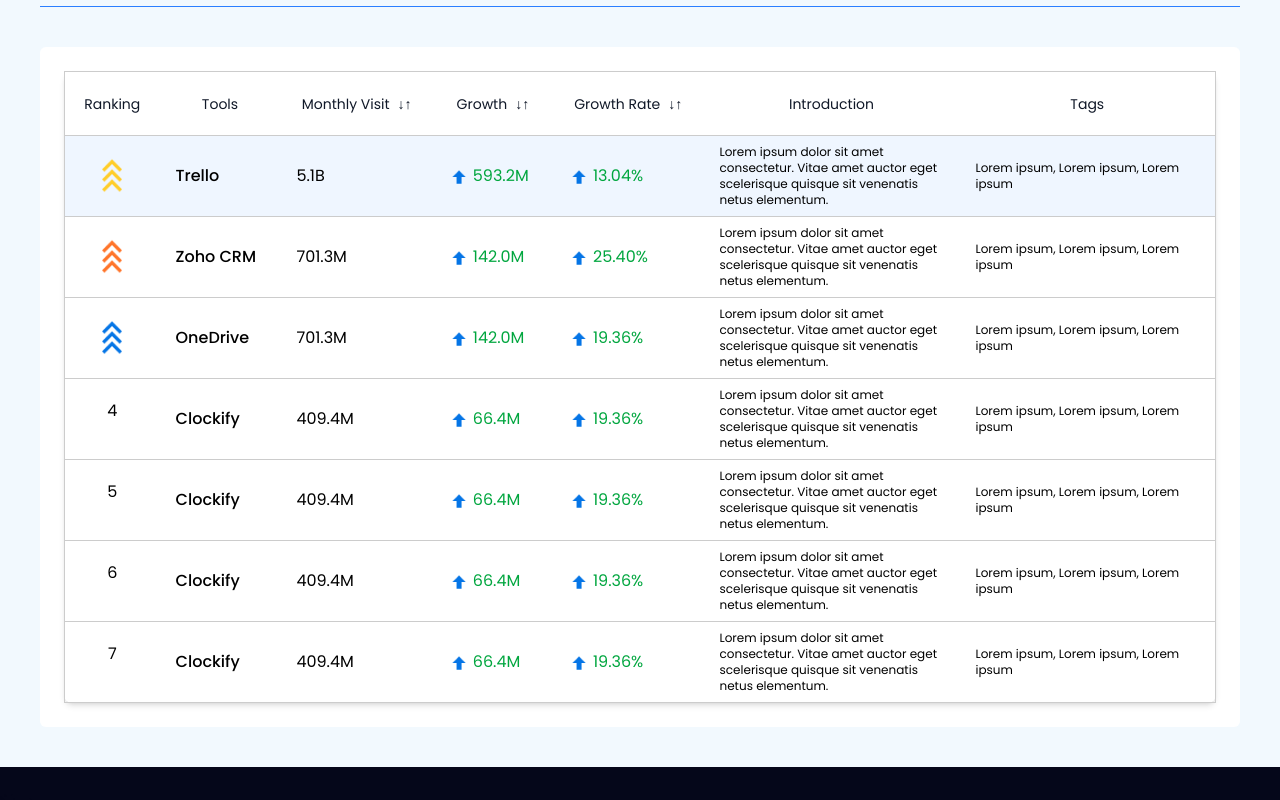
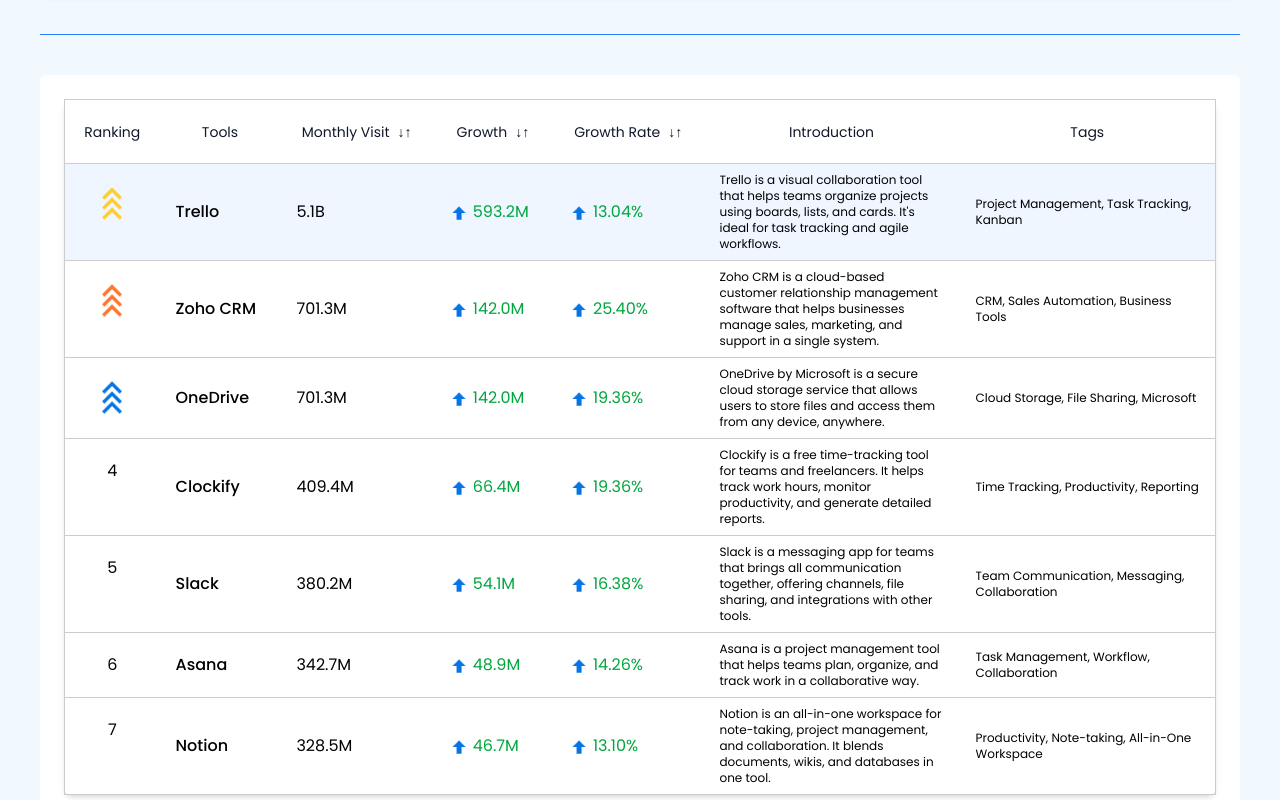
Before and after one commit to sheraz-saqib/software-voting-web-app, a Next.js app: page /ranking in a window 1280 px wide. Shown: the part 500-1300 px from the top of the page. Built offline with nearby package versions, Linux system fonts and the light colour scheme.

Commit message:
remove priving plan and duumy data

```diff
--- a/src/app/innerproduct/page.js
+++ b/src/app/innerproduct/page.js
@@ -15,7 +15,7 @@
       <ProductBanner />
       <ProductInfo />
       <ProductReview/>
-      <PricingSection/>
+      {/* <PricingSection/> */}
       <ProductAndFeatureCard/>
 
 
--- a/src/app/products/page.js
+++ b/src/app/products/page.js
@@ -275,10 +275,11 @@
   <PeraContent
     className="text-sm sm:text-base md:text-lg text-[#7A7491]"
     text={
-                "Lorem ipsum dolor sit amet consectetur. Vel tristique sapien dignissim sit platea urna vel aliquet. Ridiculus vitae eu lectus quam mus non sit morbi."
+      "Explore our range of freemium products designed to offer high value without any cost. Perfect for users who want to experience premium features before committing to an upgrade."
     }
   />
 </div>
+
           {/* search bar and filter */}
           <div
             ref={searchBarRef}
--- a/src/components/AboutSection/AboutSection.js
+++ b/src/components/AboutSection/AboutSection.js
@@ -105,12 +105,13 @@
           <Heading fontSize="font-semibold" className="" text={"About Us"} />
         </div>
         <div ref={peraContentRef}>
-          <PeraContent
-            className="flex justify-center items-center text-black"
-            text={
-              "Lorem ipsum dolor sit amet, consectetur adipiscing elit. Sed do eiusmod tempor incididunt ut labore et dolore magna aliqua."
-            }
-          />
+         <PeraContent
+  className="flex justify-center items-center text-black"
+  text={
+    "For our freemium website where users can visit and participate in voting. We aim to provide a simple, engaging, and user-friendly platform for community-driven decision-making."
+}
+/>
+
         </div>
       </div>
 
--- a/src/components/ProductBanner/ProductBanner.js
+++ b/src/components/ProductBanner/ProductBanner.js
@@ -143,9 +143,9 @@
           <div className="flex items-center justify-between max-md:flex-col max-md:items-start">
             <div className="relative flex max-md:w-full">
               <h1 className="text-4xl font-bold">Trello</h1>
-              <span className="absolute -right-12 -top-1 flex justify-center items-center bg-[#075CD6] text-white text-xs font-medium px-3 py-1 rounded-full max-md:static max-md:ml-2">
+              {/* <span className="absolute -right-12 -top-1 flex justify-center items-center bg-[#075CD6] text-white text-xs font-medium px-3 py-1 rounded-full max-md:static max-md:ml-2">
                 Free
-              </span>
+              </span> */}
             </div>
           </div>
           <p className="mt-4 max-md:w-full">
@@ -220,9 +220,9 @@
             <a href="#review" className="hover:underline">
               REVIEWS
             </a>
-            <a href="#pricing" className="hover:underline">
+            {/* <a href="#pricing" className="hover:underline">
               PRICING
-            </a>
+            </a> */}
           </nav>
         </div>
 
--- a/src/components/ProductInfo/ProductInfo.js
+++ b/src/components/ProductInfo/ProductInfo.js
@@ -90,6 +90,7 @@
 
       <div ref={peraContentRef} className="mb-6 text-left max-w-5xl w-full">
         <PeraContent
+        className="flex w-full text-left justify-start items-start"
           text="Trello is the flexible work management tool where teams can ideate plans, collaborate on projects, organize workflows, and track progress in a visual, productive, and rewarding way. From brainstorm to planning to execution, Trello manages the big milestones and the day-to-day tasks of working together and getting things done."
         />
       </div>
--- a/src/components/RankingSection/RankingSection.js
+++ b/src/components/RankingSection/RankingSection.js
@@ -68,8 +68,8 @@
     growth: "593.2M",
     growthRate: "13.04%",
     introduction:
-        "Lorem ipsum dolor sit amet consectetur. Vitae amet auctor eget scelerisque quisque sit venenatis netus elementum.",
-      tags: "Lorem ipsum, Lorem ipsum, Lorem ipsum",
+      "Trello is a visual collaboration tool that helps teams organize projects using boards, lists, and cards. It's ideal for task tracking and agile workflows.",
+    tags: "Project Management, Task Tracking, Kanban",
   },
   {
     rank: 2,
@@ -78,8 +78,8 @@
     growth: "142.0M",
     growthRate: "25.40%",
     introduction:
-        "Lorem ipsum dolor sit amet consectetur. Vitae amet auctor eget scelerisque quisque sit venenatis netus elementum.",
-      tags: "Lorem ipsum, Lorem ipsum, Lorem ipsum",
+      "Zoho CRM is a cloud-based customer relationship management software that helps businesses manage sales, marketing, and support in a single system.",
+    tags: "CRM, Sales Automation, Business Tools",
   },
   {
     rank: 3,
@@ -88,8 +88,8 @@
     growth: "142.0M",
     growthRate: "19.36%",
     introduction:
-        "Lorem ipsum dolor sit amet consectetur. Vitae amet auctor eget scelerisque quisque sit venenatis netus elementum.",
-      tags: "Lorem ipsum, Lorem ipsum, Lorem ipsum",
+      "OneDrive by Microsoft is a secure cloud storage service that allows users to store files and access them from any device, anywhere.",
+    tags: "Cloud Storage, File Sharing, Microsoft",
   },
   {
     rank: 4,
@@ -98,40 +98,41 @@
     growth: "66.4M",
     growthRate: "19.36%",
     introduction:
-        "Lorem ipsum dolor sit amet consectetur. Vitae amet auctor eget scelerisque quisque sit venenatis netus elementum.",
-      tags: "Lorem ipsum, Lorem ipsum, Lorem ipsum",
+      "Clockify is a free time-tracking tool for teams and freelancers. It helps track work hours, monitor productivity, and generate detailed reports.",
+    tags: "Time Tracking, Productivity, Reporting",
   },
   {
     rank: 5,
-      tool: "Clockify",
-      monthlyVisit: "409.4M",
-      growth: "66.4M",
-      growthRate: "19.36%",
+    tool: "Slack",
+    monthlyVisit: "380.2M",
+    growth: "54.1M",
+    growthRate: "16.38%",
     introduction:
-        "Lorem ipsum dolor sit amet consectetur. Vitae amet auctor eget scelerisque quisque sit venenatis netus elementum.",
-      tags: "Lorem ipsum, Lorem ipsum, Lorem ipsum",
+      "Slack is a messaging app for teams that brings all communication together, offering channels, file sharing, and integrations with other tools.",
+    tags: "Team Communication, Messaging, Collaboration",
   },
   {
     rank: 6,
-      tool: "Clockify",
-      monthlyVisit: "409.4M",
-      growth: "66.4M",
-      growthRate: "19.36%",
+    tool: "Asana",
+    monthlyVisit: "342.7M",
+    growth: "48.9M",
+    growthRate: "14.26%",
     introduction:
-        "Lorem ipsum dolor sit amet consectetur. Vitae amet auctor eget scelerisque quisque sit venenatis netus elementum.",
-      tags: "Lorem ipsum, Lorem ipsum, Lorem ipsum",
+      "Asana is a project management tool that helps teams plan, organize, and track work in a collaborative way.",
+    tags: "Task Management, Workflow, Collaboration",
   },
   {
     rank: 7,
-      tool: "Clockify",
-      monthlyVisit: "409.4M",
-      growth: "66.4M",
-      growthRate: "19.36%",
+    tool: "Notion",
+    monthlyVisit: "328.5M",
+    growth: "46.7M",
+    growthRate: "13.10%",
     introduction:
-        "Lorem ipsum dolor sit amet consectetur. Vitae amet auctor eget scelerisque quisque sit venenatis netus elementum.",
-      tags: "Lorem ipsum, Lorem ipsum, Lorem ipsum",
+      "Notion is an all-in-one workspace for note-taking, project management, and collaboration. It blends documents, wikis, and databases in one tool.",
+    tags: "Productivity, Note-taking, All-in-One Workspace",
   },
 ];
+
 
   return (
     <div className="bg-[#F2F9FE] py-10 px-4 sm:px-6 md:px-10">
@@ -149,10 +150,11 @@
   <PeraContent
     className="text-sm sm:text-base md:text-lg text-[#7A7491]"
     text={
-            "Lorem ipsum dolor sit amet consectetur. Vel tristique sapien dignissim sit platea urna vel aliquet. Ridiculus vitae eu lectus quam mus non sit morbi."
+      "Discover top freemium tools that empower individuals and teams to work smarter, faster, and more efficiently—without upfront costs. Vote for your favorites and explore what's trending in the productivity space."
     }
   />
 </div>
+
 
       <div className="flex justify-center mt-8">
      <nav className="bg-white w-full max-w-7xl p-2 rounded-lg shadow-md overflow-x-auto sm:overflow-visible">
--- a/src/components/WhyHasten/WhyHasten.js
+++ b/src/components/WhyHasten/WhyHasten.js
@@ -105,9 +105,9 @@
     align="left"
     className="text-black"
     text={`
-            Lorem ipsum dolor sit amet consectetur. Eget ullamcorper ultricies dictum nulla volutpat mi cras libero nunc. Ut consectetur etiam pellentesque id nunc. Nunc quisque at eu urna tempus nam porttitor tellus. Sem pretium quis urna tincidunt.
+      Hasten is designed to simplify and elevate the way users engage in voting and decision-making. With a focus on speed, ease of use, and accessibility, our platform helps individuals and organizations create polls and collect feedback effortlessly.
       <br /><br />
-            Lorem ipsum dolor sit amet consectetur. Mauris porta vel tortor netus nisl ultrices consequat hac. Risus dictumst aliquet sit diam leo et sit. Amet aenean ac vulputate amet dictum sit. Elementum purus ornare et est lacinia. Felis commodo leo nunc odio senectus euismod lobortis. Imperdiet adipiscing sed aenean facilisis dis neque quis elit. Tristique morbi eu suscipit turpis magnis.
+      Whether you're organizing community opinions, conducting internal team surveys, or gathering votes for fun, Hasten delivers a streamlined experience with powerful features to match your needs—all without the complexity of traditional tools.
     `}
   />
 </div>
@@ -124,10 +124,13 @@
     align="left"
     className="text-black"
     text={`
-            Lorem ipsum dolor sit amet consectetur. Mauris porta vel tortor netus nisl ultrices consequat hac. Risus dictumst aliquet sit diam leo et sit. Amet aenean ac vulputate amet dictum sit. Elementum purus ornare et est lacinia. Felis commodo leo nunc odio senectus euismod lobortis. Imperdiet adipiscing sed aenean facilisis dis neque quis elit. Tristique morbi eu suscipit turpis magnis.
+      Your data privacy is our top priority. Hasten ensures all user information and poll responses are handled securely and are never shared with third parties.
+      <br /><br />
+      We use modern encryption standards and minimal data storage practices to maintain user trust and protect your sensitive information. Whether you're a casual user or an organization, you can rely on Hasten to keep your data safe and private.
     `}
   />
 </div>
+
     </div>
   );
 };
```
Lines whose indentation alone changed are shown as unchanged.
